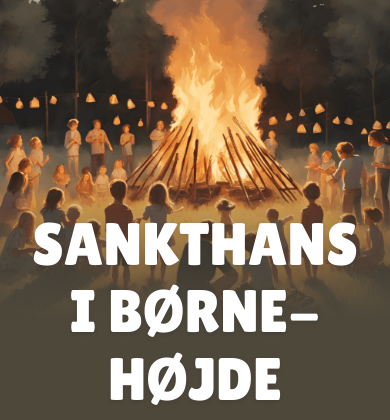
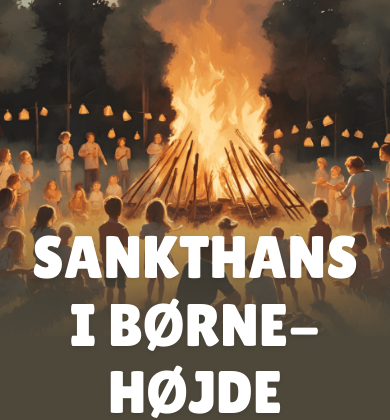
Before and after one commit to Znegl/sankthans-i-boernehoejde, a Vue app: page / in a window 390 px wide. Shown: the top 420 px of the page. Built offline with nearby package versions, Linux system fonts and the light colour scheme.

Commit message:
Tweaked main illustration responsiveness to allow for bigger screens

```diff
--- a/src/App.vue
+++ b/src/App.vue
@@ -66,16 +66,18 @@ h1 {
 .main-illustration-wrapper {
   overflow: hidden;
   width: 100vw;
-  max-width: 50rem;
+  max-width: 1920px;
   order: -1;
   margin-bottom: -8rem;
 }
 
 .main-illustration {
   display: block;
-  margin: -5rem -1.125rem -1.125rem;
-  width: calc(100% + 2.25rem);
+  margin: -5rem -2rem -2rem;
+  width: calc(100% + 4rem);
   max-width: unset;
+  max-height: 700px;
+  object-fit: cover;
   mask-image: linear-gradient(white 60%, transparent 95%, transparent 98%);
 }
 
```
